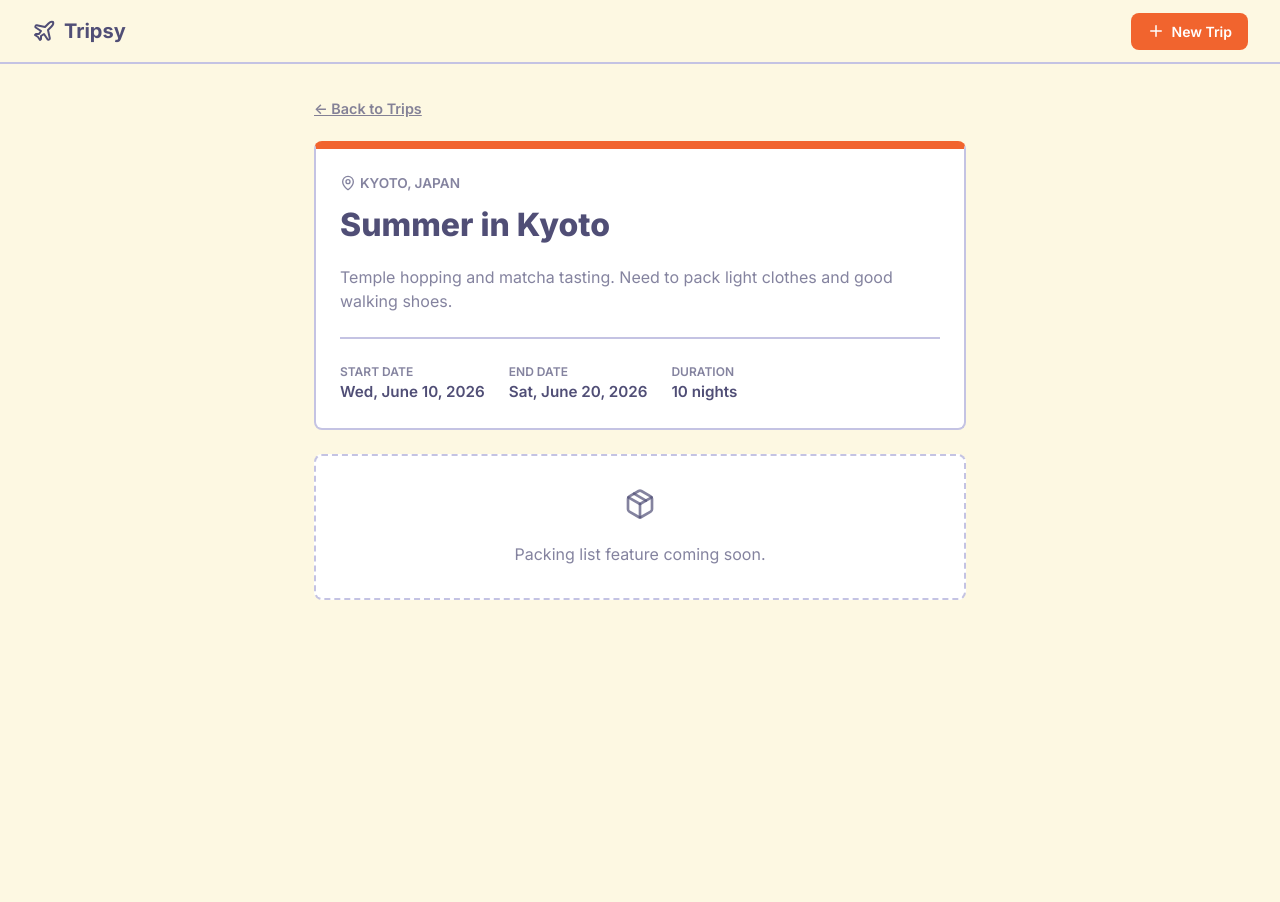
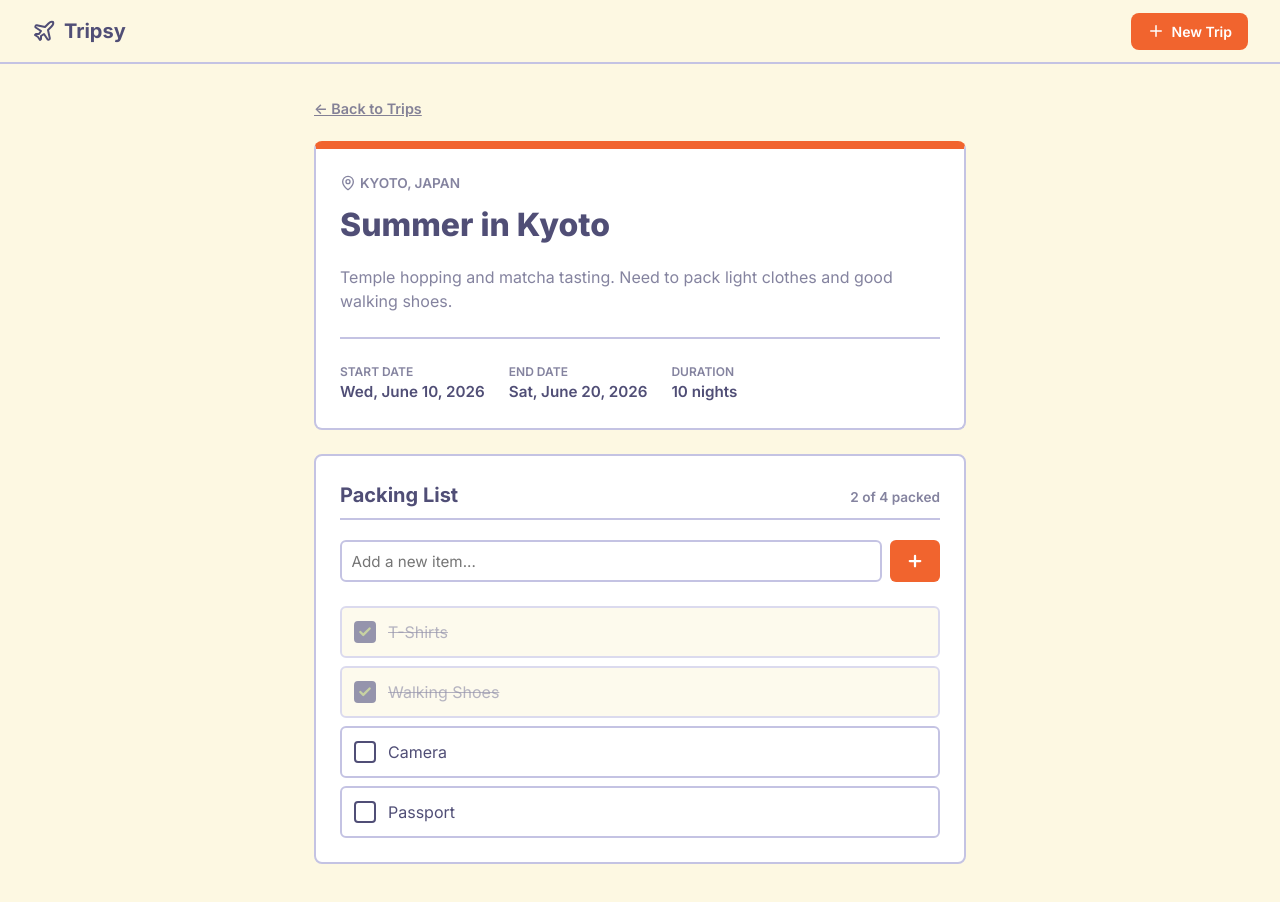
Before and after one commit to k3tan7/Tripsy, a React (Vite) app: page /trip/1 in a window 1280 px wide. Shown: the top 902 px of the page. Before the commit the page ends 800 px from the top, so only its background shows below. Built offline with nearby package versions, Linux system fonts and the light colour scheme.

Commit message:
feat: persist trips to localStorage with useEffect

```diff
--- a/src/App.jsx
+++ b/src/App.jsx
@@ -1,4 +1,4 @@
-import { useState } from "react";
+import { useState, useEffect } from "react";
 import { BrowserRouter, Routes, Route } from "react-router-dom";
 import Navbar from "./components/Navbar";
 import Home from "./pages/Home";
@@ -7,11 +7,49 @@ import TripDetail from "./pages/TripDetail";
 import sampleTrips from "./data/sampleTrips";
 import "./index.css";
 
+const STORAGE_KEY = "tripsy-trips";
+
 export default function App() {
-  const [trips, setTrips] = useState(sampleTrips);
+  // Initialize trips state from localStorage using a function
+  const [trips, setTrips] = useState(() => {
+    try {
+      const savedTrips = localStorage.getItem(STORAGE_KEY);
+      if (savedTrips) {
+        return JSON.parse(savedTrips);
+      }
+    } catch (error) {
+      console.error("Failed to parse trips from localStorage during init:", error);
+    }
+    return sampleTrips;
+  });
+
+  // Load trips from localStorage on initial render
+  useEffect(() => {
+    try {
+      const savedTrips = localStorage.getItem(STORAGE_KEY);
+      if (savedTrips) {
+        setTrips(JSON.parse(savedTrips));
+      }
+    } catch (error) {
+      console.error("Failed to load trips from localStorage on mount:", error);
+    }
+  }, []);
+
+  // Save trips to localStorage whenever the trips state changes
+  useEffect(() => {
+    try {
+      localStorage.setItem(STORAGE_KEY, JSON.stringify(trips));
+    } catch (error) {
+      console.error("Failed to save trips to localStorage:", error);
+    }
+  }, [trips]);
 
   const handleAddTrip = (newTrip) => {
     setTrips((prev) => [newTrip, ...prev]);
+  };
+
+  const handleUpdateTrip = (updatedTrip) => {
+    setTrips((prev) => prev.map(t => t.id === updatedTrip.id ? updatedTrip : t));
   };
 
   return (
@@ -20,7 +58,7 @@ export default function App() {
       <Routes>
         <Route path="/" element={<Home trips={trips} />} />
         <Route path="/new" element={<NewTrip onAddTrip={handleAddTrip} />} />
-        <Route path="/trip/:id" element={<TripDetail trips={trips} />} />
+        <Route path="/trip/:id" element={<TripDetail trips={trips} onUpdateTrip={handleUpdateTrip} />} />
       </Routes>
     </BrowserRouter>
   );
--- a/src/pages/NewTrip.jsx
+++ b/src/pages/NewTrip.jsx
@@ -1,5 +1,6 @@
 import { useState } from "react";
 import { useNavigate } from "react-router-dom";
+import { TEMPLATES } from "../data/tripsData";
 import "./NewTrip.css";
 
 // Colors from the user's palette
@@ -26,6 +27,13 @@ export default function NewTripPage({ onAddTrip }) {
 
   const handleSubmit = (e) => {
     e.preventDefault();
+    const templateItems = TEMPLATES[tripType] || [];
+    const initialItems = templateItems.map((itemName, index) => ({
+      id: `item_${Date.now()}_${index}`,
+      name: itemName,
+      packed: false,
+    }));
+
     const newTrip = {
       id: Date.now().toString(),
       name,
@@ -36,7 +44,7 @@ export default function NewTripPage({ onAddTrip }) {
       type: tripType,
       description: `A ${tripType.toLowerCase()} trip to ${destination}.`, // Autofilled summary
       coverColor,
-      items: [], // Ensures the Home component packing stats work
+      items: initialItems, // Ensures the Home component packing stats work and list is pre-populated
     };
     onAddTrip(newTrip);
     navigate(`/trip/${newTrip.id}`);
--- a/src/pages/TripDetail.css
+++ b/src/pages/TripDetail.css
@@ -46,6 +46,7 @@
 
 .trip-detail-stats {
   display: flex;
+  flex-wrap: wrap;
   gap: 1.5rem;
   padding-top: 1.5rem;
   border-top: 2px solid var(--border);
@@ -69,15 +70,6 @@
   color: var(--dark-purple);
 }
 
-.trip-detail-placeholder {
-  background: var(--surface);
-  border: 2px dashed var(--border);
-  border-radius: var(--radius);
-  padding: 2rem;
-  text-align: center;
-  color: var(--text-secondary);
-}
-
 .trip-detail-notfound {
   text-align: center;
   padding: 4rem 1rem;
@@ -96,3 +88,129 @@
   color: #fff;
   border-radius: var(--radius);
 }
+
+/* ── Packing List Section ───────────────────────────── */
+.packing-list-section {
+  background: var(--surface);
+  border: 2px solid var(--border);
+  border-radius: var(--radius);
+  padding: 1.5rem;
+}
+
+.packing-list-header {
+  display: flex;
+  justify-content: space-between;
+  align-items: baseline;
+  margin-bottom: 1.25rem;
+  border-bottom: 2px solid var(--border);
+  padding-bottom: 0.5rem;
+}
+
+.packing-list-header h2 {
+  font-size: 1.25rem;
+  color: var(--dark-purple);
+}
+
+.packing-progress-text {
+  font-size: 0.85rem;
+  font-weight: 600;
+  color: var(--text-secondary);
+}
+
+.add-item-form {
+  display: flex;
+  gap: 0.5rem;
+  margin-bottom: 1.5rem;
+}
+
+.add-item-form input {
+  flex-grow: 1;
+  border: 2px solid var(--border);
+  border-radius: 6px;
+  padding: 0.6rem;
+  font-size: 0.95rem;
+  color: var(--dark-purple);
+  outline: none;
+}
+
+.add-item-form input:focus {
+  border-color: var(--accent-orange);
+}
+
+.add-item-form button {
+  background: var(--accent-orange);
+  color: #fff;
+  border: none;
+  border-radius: 6px;
+  padding: 0 1rem;
+  cursor: pointer;
+  display: flex;
+  align-items: center;
+  justify-content: center;
+  transition: transform 0.1s;
+}
+
+.add-item-form button:active {
+  transform: scale(0.95);
+}
+
+.empty-list-text {
+  text-align: center;
+  color: var(--text-secondary);
+  padding: 2rem 0;
+  border: 2px dashed var(--border);
+  border-radius: 6px;
+}
+
+.packing-items {
+  list-style: none;
+  display: flex;
+  flex-direction: column;
+  gap: 0.5rem;
+}
+
+.packing-item {
+  display: flex;
+  align-items: center;
+  gap: 0.75rem;
+  padding: 0.75rem;
+  background: #fff;
+  border: 2px solid var(--border);
+  border-radius: 6px;
+  cursor: pointer;
+  transition: all 0.1s ease;
+  user-select: none;
+}
+
+.packing-item:hover {
+  border-color: var(--dark-purple);
+}
+
+.packing-item.packed {
+  opacity: 0.6;
+  background: var(--bg);
+}
+
+.packing-item.packed .item-name {
+  text-decoration: line-through;
+  color: var(--text-secondary);
+}
+
+.checkbox {
+  width: 22px;
+  height: 22px;
+  border-radius: 4px;
+  border: 2px solid var(--dark-purple);
+  background: transparent;
+  display: flex;
+  align-items: center;
+  justify-content: center;
+  color: var(--accent-green);
+  flex-shrink: 0;
+  cursor: pointer;
+}
+
+.packing-item.packed .checkbox {
+  background: var(--dark-purple);
+  border-color: var(--dark-purple);
+}
--- a/src/pages/TripDetail.jsx
+++ b/src/pages/TripDetail.jsx
@@ -1,11 +1,14 @@
+import { useState } from "react";
 import { useParams, Link, useNavigate } from "react-router-dom";
-import { Search, MapPin, Package } from "lucide-react";
+import { Search, MapPin, Check, Plus } from "lucide-react";
 import "./TripDetail.css";
 
-export default function TripDetail({ trips }) {
+export default function TripDetail({ trips, onUpdateTrip }) {
   const { id } = useParams();
   const navigate = useNavigate();
   const trip = trips.find((t) => t.id === id);
+
+  const [newItemName, setNewItemName] = useState("");
 
   if (!trip) {
     return (
@@ -18,12 +21,31 @@ export default function TripDetail({ trips }) {
     );
   }
 
+  const items = trip.items || [];
+  const packedCount = items.filter(i => i.packed).length;
+
+  const handleToggleItem = (itemId) => {
+    // Only works if onUpdateTrip is provided (safeguard)
+    if (!onUpdateTrip) return;
+
+    const updatedItems = items.map(item =>
+      item.id === itemId ? { ...item, packed: !item.packed } : item
+    );
+    onUpdateTrip({ ...trip, items: updatedItems });
+  };
+
+  const handleAddItem = (e) => {
+    e.preventDefault();
+    if (!newItemName.trim() || !onUpdateTrip) return;
+
+    const newItem = { id: `item_${Date.now()}`, name: newItemName, packed: false };
+    onUpdateTrip({ ...trip, items: [...items, newItem] });
+    setNewItemName("");
+  };
+
   const nights =
     trip.startDate && trip.endDate
-      ? Math.round(
-          (new Date(trip.endDate) - new Date(trip.startDate)) /
-            (1000 * 60 * 60 * 24)
-        )
+      ? Math.round((new Date(trip.endDate) - new Date(trip.startDate)) / (1000 * 60 * 60 * 24))
       : null;
 
   return (
@@ -79,9 +101,36 @@ export default function TripDetail({ trips }) {
         </div>
       </div>
 
-      <div className="trip-detail-placeholder">
-        <Package className="placeholder-icon" size={32} color="var(--text-secondary)" style={{margin: '0 auto 1rem'}} />
-        <p>Packing list feature coming soon.</p>
+      <div className="packing-list-section">
+        <div className="packing-list-header">
+          <h2>Packing List</h2>
+          <span className="packing-progress-text">{packedCount} of {items.length} packed</span>
+        </div>
+
+        <form className="add-item-form" onSubmit={handleAddItem}>
+          <input
+            type="text"
+            value={newItemName}
+            onChange={(e) => setNewItemName(e.target.value)}
+            placeholder="Add a new item..."
+          />
+          <button type="submit" aria-label="Add item"><Plus size={18} strokeWidth={3} /></button>
+        </form>
+
+        {items.length === 0 ? (
+          <p className="empty-list-text">Your packing list is empty. Add items above!</p>
+        ) : (
+          <ul className="packing-items">
+            {items.map(item => (
+              <li key={item.id} className={`packing-item ${item.packed ? 'packed' : ''}`} onClick={() => handleToggleItem(item.id)}>
+                <button className="checkbox" tabIndex={-1}>
+                  {item.packed && <Check size={14} strokeWidth={4} />}
+                </button>
+                <span className="item-name">{item.name}</span>
+              </li>
+            ))}
+          </ul>
+        )}
       </div>
     </main>
   );
```
